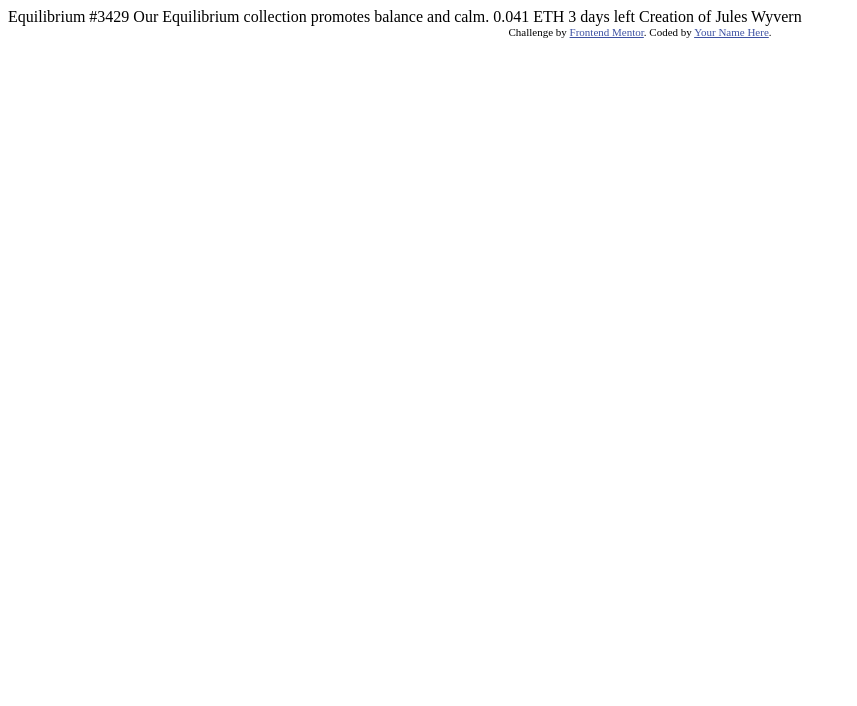
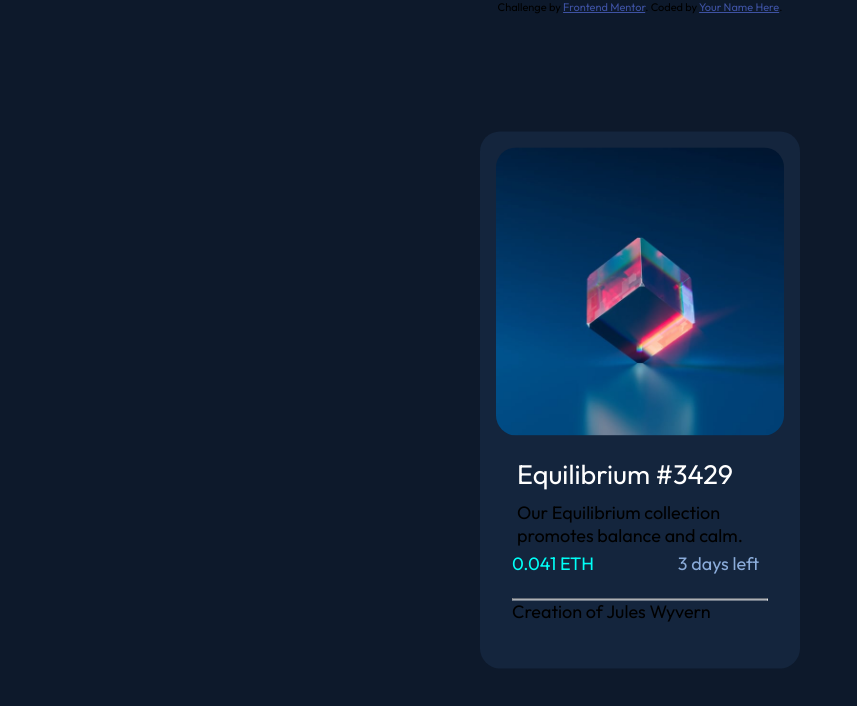
Before and after one commit to AlexanderWiklow/nft-card-component, a plain HTML site: page index.html in a window 1280 px wide. Shown: the whole page, without its empty margins (0-857 px from the left). Drawn offline with Linux system fonts and the light colour scheme.

Commit message:
add eth value

```diff
--- /dev/null
+++ b/assets/styles.css
@@ -0,0 +1,94 @@
+:root {
+  --soft-blue: hsl(215, 51%, 70%);
+  --main-cyan: hsl(178, 100%, 50%);
+  --Very-dark-blue-main-BG: hsl(217, 54%, 11%);
+  --Very-dark-blue-card-BG: hsl(216, 50%, 16%);
+  --Very-dark-blue-line: hsl(215, 32%, 27%);
+  --White: hsl(0, 0%, 100%);
+}
+
+/*Sätt box sizing på html, samt hur högt dokumentet ska vara. html är ju hela dokumentet*/
+
+html {
+  box-sizing: border-box;
+  width: 100%;
+}
+
+/* Sedan på body, där kan man sätta bakgrundsfärgen, vilken font det ska vara, storlek på fonten, gärna rem*/
+
+body {
+  background-color: var(--Very-dark-blue-main-BG);
+  font-size: 18px;
+  font-family: "Outfit", sans-serif;
+  font-weight: 300;
+  min-height: 100%;
+}
+
+/* sedan sätter man "*" med såna selectors, före och efter, alltså 3 stycken. box-sizing inherit? eller? sedan margin och padding*/
+
+*,
+*::before,
+*::after {
+  box-sizing: inherit;
+  margin: 0;
+  padding: 0;
+}
+
+/* Nu sätter vi stilen på själva kortet. Bakgrunden, padding, border radius,skuggor, storlek och max-storlek, position?, left, top, samt transform? vad det nu var, glöm ej text align*/
+
+.card {
+  background-color: var(--Very-dark-blue-card-BG);
+  /*Ha rem här istället?*/
+  padding: 1rem 1rem 2.7rem 1rem;
+  border-radius: 1.25rem;
+  box-sizing: 0 4px 8px 0 rgba(0, 0, 0, 0.2);
+  /*Vad gör denna?*/
+  transform: translate(-50%, -50%);
+  width: 84%;
+  max-width: 20rem;
+  position: absolute;
+  left: 50%;
+  top: 50%;
+  /* text-align: center; */
+}
+
+/*Nu sätter vi stilen på image. width, radius,margin bottom för att komma ifrån texten lite? objectfit? behövs det?*/
+
+.container {
+  padding: 2px 16px;
+}
+
+.image {
+  width: 100%;
+  border-radius: 1.25rem;
+  margin-bottom: 10px;
+  object-fit: cover;
+}
+
+/* Lite stil för kort-titeln padding kanske?*/
+
+.card-body-title {
+  padding: 5px;
+  color: white;
+  font-weight: 300;
+  text-align: left;
+}
+
+/* Lite stil för text, padding här med kanske?*/
+
+.card-body-text {
+  padding: 5px;
+}
+
+.eth-value {
+  color: var(--main-cyan);
+  text-align: left;
+  margin-right: 80px;
+}
+
+.countdown {
+  color: var(--soft-blue);
+  text-align: end;
+}
+.attribution {
+}
--- a/index.html
+++ b/index.html
@@ -1,33 +1,50 @@
 <!DOCTYPE html>
 <html lang="en">
+
 <head>
   <meta charset="UTF-8">
-  <meta name="viewport" content="width=device-width, initial-scale=1.0"> <!-- displays site properly based on user's device -->
+  <meta name="viewport" content="width=device-width, initial-scale=1.0">
+  <!-- displays site properly based on user's device -->
 
   <link rel="icon" type="image/png" sizes="32x32" href="./images/favicon-32x32.png">
+  <link rel="stylesheet" href="assets/styles.css">
+  <link href="https://fonts.googleapis.com/css2?family=Outfit&display=swap" rel="stylesheet">
 
   <title>Frontend Mentor | NFT preview card component</title>
 
   <!-- Feel free to remove these styles or customise in your own stylesheet 👍 -->
   <style>
-    .attribution { font-size: 11px; text-align: center; }
-    .attribution a { color: hsl(228, 45%, 44%); }
+    .attribution {
+      font-size: 11px;
+      text-align: center;
+    }
+
+    .attribution a {
+      color: hsl(228, 45%, 44%);
+    }
   </style>
 </head>
+
 <body>
+  <div class="card">
+    <img class="image" src="assets/images/image-equilibrium.jpg" />
 
-  Equilibrium #3429
+    <div class="container">
+      <h2 class="card-body-title">Equilibrium #3429</h2>
+      <p class="card-body-text">
 
-  Our Equilibrium collection promotes balance and calm.
-
-  0.041 ETH
-  3 days left
-
-  Creation of Jules Wyvern
-
+        Our Equilibrium collection promotes balance and calm.
+      </p>
+      <span class="eth-value">0.041 ETH</span>
+      <span class="countdown">3 days left</span><br></br>
+      <hr>
+      <span class="made-by">Creation of Jules Wyvern</span>
+    </div>
+  </div>
   <div class="attribution">
     Challenge by <a href="https://www.frontendmentor.io?ref=challenge" target="_blank">Frontend Mentor</a>.
     Coded by <a href="#">Your Name Here</a>.
   </div>
 </body>
+
 </html>
```
Also changed, not shown: Frontendmentor-files/design/active-states.jpg (renamed from design/active-states.jpg), Frontendmentor-files/design/desktop-design.jpg (renamed from design/desktop-design.jpg), Frontendmentor-files/design/desktop-preview.jpg (renamed from design/desktop-preview.jpg), Frontendmentor-files/design/mobile-design.jpg (renamed from design/mobile-design.jpg), assets/images/favicon-32x32.png (renamed from images/favicon-32x32.png), assets/images/icon-clock.svg (renamed from images/icon-clock.svg), assets/images/icon-ethereum.svg (renamed from images/icon-ethereum.svg), assets/images/icon-view.svg (renamed from images/icon-view.svg), assets/images/image-avatar.png (renamed from images/image-avatar.png), assets/images/image-equilibrium.jpg (renamed from images/image-equilibrium.jpg), 8 other files.
